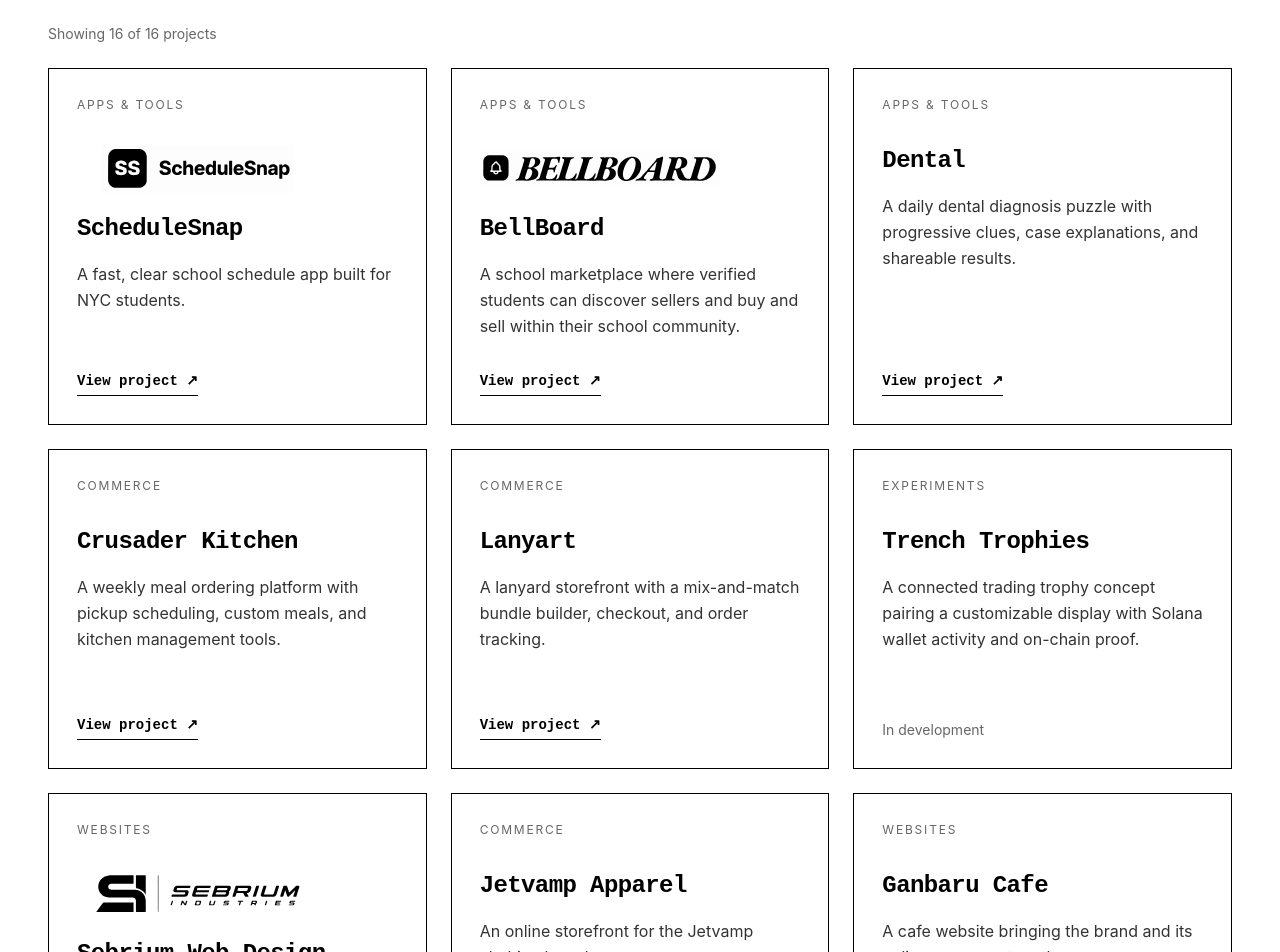
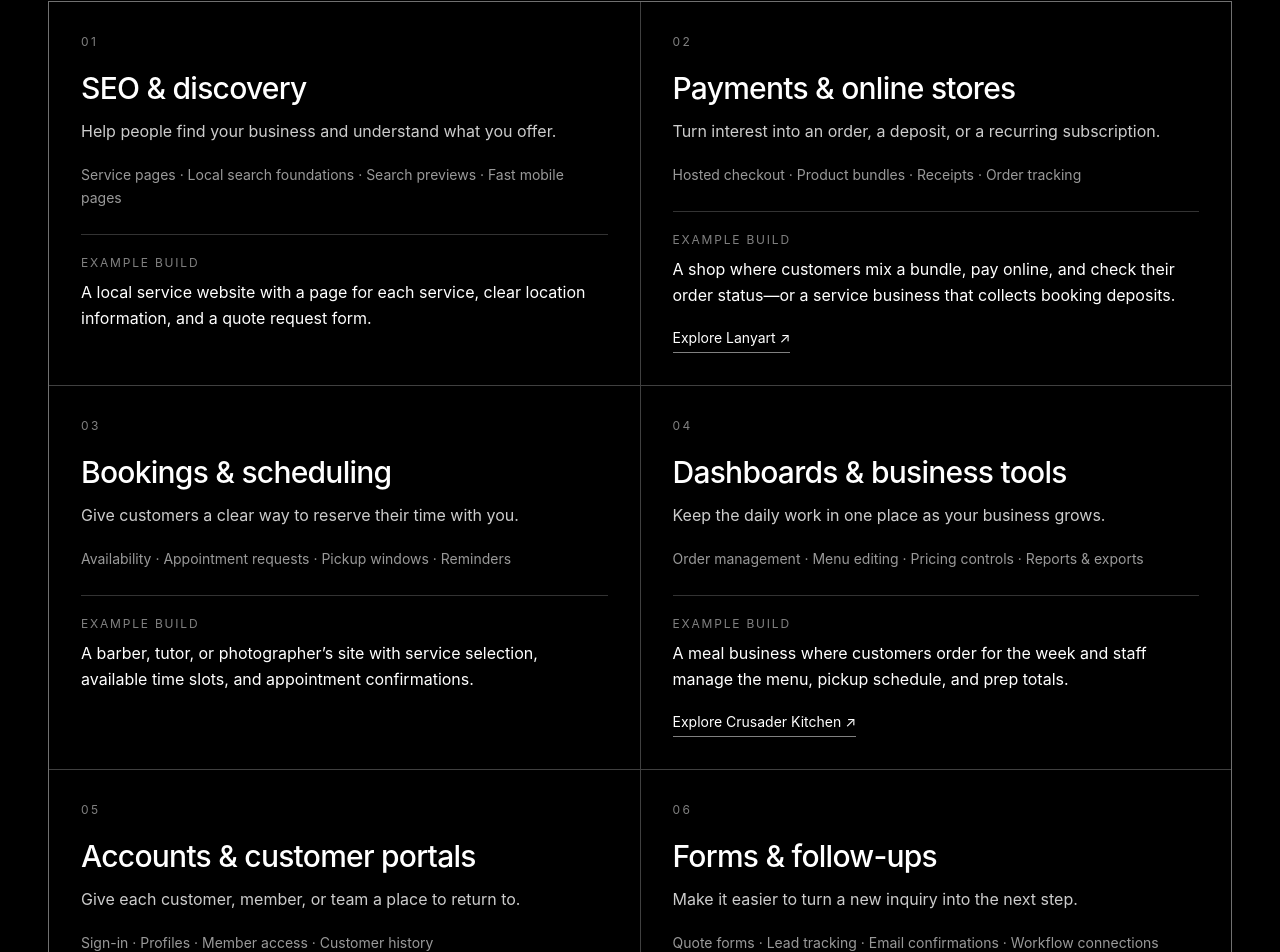
Before and after one commit to sebastiantheprogrammer/sebriumindustries, a React (Vite) app: page / in a window 1280 px wide. Shown: the part 1663-2615 px from the top of the page. Built offline with nearby package versions, Linux system fonts and the light colour scheme; a web font is replaced by a local one.

Commit message:
Show customer examples for SEO payments and business tools

```diff
--- /dev/null
+++ b/src/BuildTogetherSection.tsx
@@ -0,0 +1,102 @@
+import { useEffect, useRef } from 'react';
+
+const CAPABILITIES = [
+  {
+    title: 'SEO & discovery',
+    outcome: 'Help people find your business and understand what you offer.',
+    features: 'Service pages · Local search foundations · Search previews · Fast mobile pages',
+    example: 'A local service website with a page for each service, clear location information, and a quote request form.',
+  },
+  {
+    title: 'Payments & online stores',
+    outcome: 'Turn interest into an order, a deposit, or a recurring subscription.',
+    features: 'Hosted checkout · Product bundles · Receipts · Order tracking',
+    example: 'A shop where customers mix a bundle, pay online, and check their order status—or a service business that collects booking deposits.',
+    reference: 'Explore Lanyart',
+    href: 'https://lanyart-iv44.vercel.app',
+  },
+  {
+    title: 'Bookings & scheduling',
+    outcome: 'Give customers a clear way to reserve their time with you.',
+    features: 'Availability · Appointment requests · Pickup windows · Reminders',
+    example: 'A barber, tutor, or photographer’s site with service selection, available time slots, and appointment confirmations.',
+  },
+  {
+    title: 'Dashboards & business tools',
+    outcome: 'Keep the daily work in one place as your business grows.',
+    features: 'Order management · Menu editing · Pricing controls · Reports & exports',
+    example: 'A meal business where customers order for the week and staff manage the menu, pickup schedule, and prep totals.',
+    reference: 'Explore Crusader Kitchen',
+    href: 'https://crusaderkitchen.sebrium.com',
+  },
+  {
+    title: 'Accounts & customer portals',
+    outcome: 'Give each customer, member, or team a place to return to.',
+    features: 'Sign-in · Profiles · Member access · Customer history',
+    example: 'A client portal where customers check project progress, access shared files, and send requests to your team.',
+  },
+  {
+    title: 'Forms & follow-ups',
+    outcome: 'Make it easier to turn a new inquiry into the next step.',
+    features: 'Quote forms · Lead tracking · Email confirmations · Workflow connections',
+    example: 'A contractor’s quote form that collects job details, organizes new leads, and sends the customer a confirmation.',
+  },
+  {
+    title: 'Interactive apps & tools',
+    outcome: 'Build something people use, save, and come back to.',
+    features: 'Calculators · Quizzes · Custom builders · Progress tracking',
+    example: 'A daily learning game with new clues, saved progress, and shareable results—or a calculator that helps customers choose a service.',
+    reference: 'Explore Dental',
+    href: 'https://dentle.sebrium.com',
+  },
+  {
+    title: 'Analytics & improvement',
+    outcome: 'Understand how visitors use your site and where they get stuck.',
+    features: 'Traffic insights · Form submissions · Checkout events · Conversion tracking',
+    example: 'A campaign landing page that tracks visits, quote requests, and completed purchases so you can improve the customer journey.',
+  },
+];
+
+export default function BuildTogetherSection() {
+  const sectionRef = useRef<HTMLElement>(null);
+
+  useEffect(() => {
+    if (window.location.hash === '#build-together') {
+      sectionRef.current?.scrollIntoView();
+    }
+  }, []);
+
+  return (
+    <section ref={sectionRef} id="build-together" aria-labelledby="build-together-heading" className="relative z-10 bg-black px-6 py-24 text-white md:px-12">
+      <p className="mb-5 text-xs uppercase tracking-[0.2em] text-white/60">From a first idea to a working product</p>
+      <div className="grid gap-7 lg:grid-cols-2 lg:items-end">
+        <h2 id="build-together-heading" className="font-accent max-w-2xl text-4xl font-semibold leading-tight tracking-[0.02em] md:text-6xl">What could we build together?</h2>
+        <p className="max-w-xl text-lg leading-relaxed text-white/80">A website can do more than introduce your business. Help customers find you, take payments, book appointments, and make everyday work easier. Start with what you need; we’ll shape the right build together.</p>
+      </div>
+
+      <div className="mt-12 grid gap-px border border-white/25 bg-white/25 md:grid-cols-2">
+        {CAPABILITIES.map((capability, index) => (
+          <article key={capability.title} className="flex flex-col bg-black p-6 sm:p-8">
+            <p aria-hidden="true" className="mb-5 text-xs tracking-[0.2em] text-white/50">{String(index + 1).padStart(2, '0')}</p>
+            <h3 className="text-2xl font-medium tracking-tight sm:text-3xl">{capability.title}</h3>
+            <p className="mt-3 max-w-xl leading-relaxed text-white/80">{capability.outcome}</p>
+            <p className="mt-5 text-sm leading-relaxed text-white/60">{capability.features}</p>
+            <div className="mt-6 border-t border-white/20 pt-5">
+              <p className="mb-2 text-xs uppercase tracking-[0.15em] text-white/50">Example build</p>
+              <p className="leading-relaxed">{capability.example}</p>
+            </div>
+            {capability.href ? <a href={capability.href} className="mt-5 self-start border-b border-white/50 pb-1 text-sm transition-opacity hover:opacity-70 focus-visible:outline focus-visible:outline-2 focus-visible:outline-offset-4 focus-visible:outline-white">{capability.reference} <span aria-hidden="true">↗</span></a> : null}
+          </article>
+        ))}
+      </div>
+
+      <div className="mt-10 flex flex-wrap items-center justify-between gap-6 border-t border-white/25 pt-8">
+        <div>
+          <h3 className="text-2xl font-medium">Start small. Build on it.</h3>
+          <p className="mt-3 max-w-2xl leading-relaxed text-white/70">Tell us who it’s for, what you want it to do, and what takes up too much of your time. We’ll work out the features, integrations, and launch plan around your goals.</p>
+        </div>
+        <a href="mailto:hello@sebrium.com?subject=Let%E2%80%99s%20build%20together&body=My%20business%20or%20idea%3A%0A%0AWho%20it%20is%20for%3A%0A%0AWhat%20I%20want%20it%20to%20do%3A%0A%0ABudget%20and%20ideal%20launch%20date%3A" className="font-accent inline-block border border-white bg-white px-6 py-4 text-center text-sm font-semibold text-black transition-colors hover:bg-black hover:text-white focus-visible:outline focus-visible:outline-2 focus-visible:outline-offset-4 focus-visible:outline-white">Tell us your idea <span aria-hidden="true">↗</span></a>
+      </div>
+    </section>
+  );
+}
--- a/src/SebriumIndustries_1.tsx
+++ b/src/SebriumIndustries_1.tsx
@@ -1,4 +1,5 @@
 import ProjectsSection from "./ProjectsSection";
+import BuildTogetherSection from "./BuildTogetherSection";
 import React, { useEffect, useRef, useState } from "react";
 import type { ReactNode } from "react";
 import BackgroundPaths from "./components/ui/background-paths";
@@ -190,6 +191,9 @@ const WEB_DESIGN_SERVICES = [
   "Landing pages for offers, products, and launches",
   "Website redesigns for outdated or unclear sites",
   "SEO-ready page structure and metadata",
+  "Online stores, payment processing, and subscriptions",
+  "Booking systems, customer portals, and dashboards",
+  "Lead forms, email follow-ups, and analytics",
   "Responsive builds for mobile, tablet, and desktop",
   "Launch support, handoff, and simple upkeep",
 ];
@@ -208,7 +212,7 @@ const WEB_DESIGN_PACKAGES = [
   {
     name: "Custom Build",
     desc: "A more involved website or product-facing page built around your workflow.",
-    details: ["Custom scope", "Advanced layout", "Product-minded structure", "Ongoing support options"],
+    details: ["Custom scope", "Payment or booking integrations", "Portals and business tools", "Ongoing support options"],
   },
 ];
 
@@ -250,8 +254,9 @@ const SebriumIndustries: React.FC = () => {
           />
         </div>
 
-        <div className="hidden md:flex gap-9 font-accent text-[15px] font-semibold tracking-[0.04em]">
+        <div className="hidden max-w-2xl flex-wrap justify-end gap-x-6 gap-y-3 font-accent text-[15px] font-semibold tracking-[0.04em] md:flex">
           <a href="#projects" className="hover:opacity-60 transition-opacity">Projects</a>
+          <a href="#build-together" className="hover:opacity-60 transition-opacity">What We Build</a>
           <a href="/web-design" className="hover:opacity-60 transition-opacity">Web Design</a>
           <a href="#about" className="hover:opacity-60 transition-opacity">About</a>
           <a href="#timeline" className="hover:opacity-60 transition-opacity">Timeline</a>
@@ -292,10 +297,10 @@ const SebriumIndustries: React.FC = () => {
               Explore Projects ↗
             </a>
             <a
-              href="#contact"
+              href="#build-together"
               className="font-accent px-7 py-4 text-[15px] font-semibold uppercase tracking-[0.08em] border border-black transition-transform hover:-translate-y-1"
             >
-              Contact ↗
+              Build With Us ↗
             </a>
           </Reveal>
         </div>
@@ -326,6 +331,8 @@ const SebriumIndustries: React.FC = () => {
           ))}
         </div>
       </section>
+
+      <BuildTogetherSection />
 
       <ProjectsSection />
 
@@ -411,6 +418,7 @@ const SebriumIndustries: React.FC = () => {
       <Footer
         leftLinks={[
           { href: "#projects", label: "Projects" },
+          { href: "#build-together", label: "What We Build" },
           { href: "/web-design", label: "Web Design" },
           { href: "#about", label: "About" },
           { href: "#timeline", label: "Timeline" },
@@ -451,8 +459,9 @@ export const WebDesignPage: React.FC = () => {
           />
         </a>
 
-        <div className="hidden md:flex gap-9 font-accent text-[15px] font-semibold tracking-[0.04em]">
+        <div className="hidden max-w-2xl flex-wrap justify-end gap-x-6 gap-y-3 font-accent text-[15px] font-semibold tracking-[0.04em] md:flex">
           <a href="/#projects" className="hover:opacity-60 transition-opacity">Projects</a>
+          <a href="#build-together" className="hover:opacity-60 transition-opacity">What We Build</a>
           <a href="/web-design" className="hover:opacity-60 transition-opacity">Web Design</a>
           <a href="/#about" className="hover:opacity-60 transition-opacity">About</a>
           <a href="/#timeline" className="hover:opacity-60 transition-opacity">Timeline</a>
@@ -491,10 +500,10 @@ export const WebDesignPage: React.FC = () => {
                 Start a Website ↗
               </a>
               <a
-                href="#packages"
+                href="#build-together"
                 className="font-accent border border-black px-7 py-4 text-[15px] font-semibold uppercase tracking-[0.08em] transition-transform hover:-translate-y-1"
               >
-                View Options ↗
+                Explore What’s Possible ↗
               </a>
             </div>
           </Reveal>
@@ -514,6 +523,8 @@ export const WebDesignPage: React.FC = () => {
             </div>
           </Reveal>
         </section>
+
+        <BuildTogetherSection />
 
         <section id="packages" className="relative z-10 px-6 py-24 md:px-12">
           <Reveal>
@@ -588,6 +599,7 @@ export const WebDesignPage: React.FC = () => {
       <Footer
         leftLinks={[
           { href: "/#projects", label: "Projects" },
+          { href: "#build-together", label: "What We Build" },
           { href: "/web-design", label: "Web Design" },
           { href: "/#about", label: "About" },
           { href: "/#timeline", label: "Timeline" },
```
